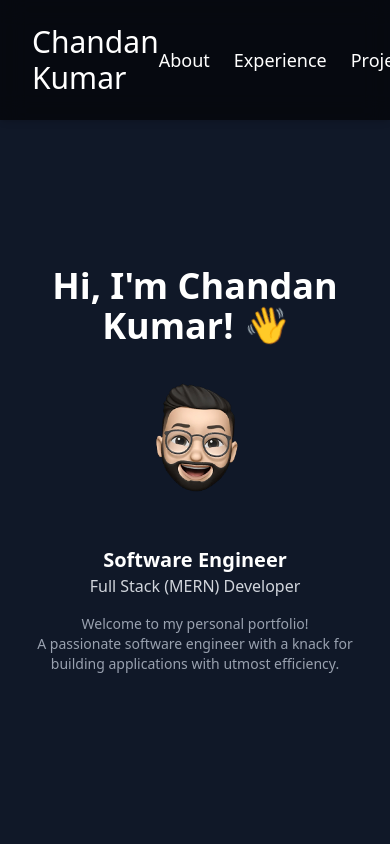
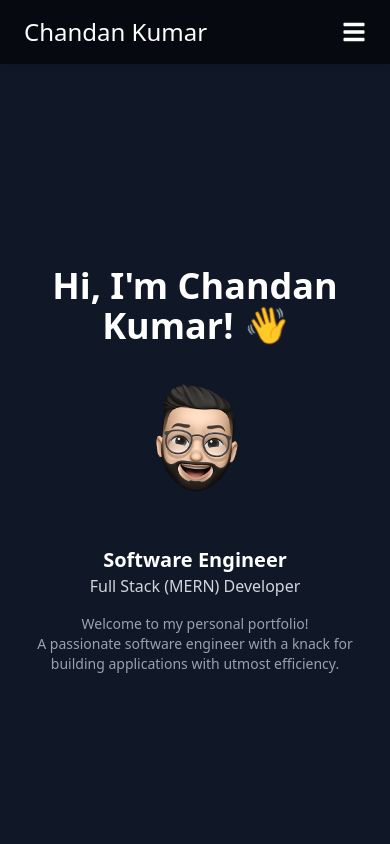
Before and after one commit to Chandankumar2131/Portfolio, a React (Vite) app: page / in a window 390 px wide. Shown: the top 844 px of the page. Built offline with nearby package versions, Linux system fonts and the light colour scheme.

Commit message:
Made navbar responsive for mobile view

```diff
--- a/src/components/Footer.jsx
+++ b/src/components/Footer.jsx
@@ -8,7 +8,7 @@ export default function Footer() {
       <div className="max-w-7xl mx-auto flex flex-col md:flex-row justify-between items-center gap-4">
         {/* Left side text */}
         <p className="text-sm text-center md:text-left">
-          © 2024 Aayush Pandey. All rights reserved.
+          © 2025 Chandan Kumar. All rights reserved.
         </p>
 
         {/* Right side links */}
--- a/src/components/Hero.jsx
+++ b/src/components/Hero.jsx
@@ -2,7 +2,10 @@ import React from "react";
 
 export default function Hero() {
   return (
-    <section className="min-h-screen pt-24 bg-gray-900 text-white flex flex-col items-center justify-center text-center px-4">
+    <section
+      id="hero"
+      className="scroll-mt-24 min-h-screen pt-24 bg-gray-900 text-white flex flex-col items-center justify-center text-center px-4"
+    >
       <h1 className="text-4xl sm:text-5xl font-bold mb-4">
         Hi, I'm Chandan Kumar! <span className="inline-block animate-wave">👋</span>
       </h1>
--- a/src/components/Navbar.jsx
+++ b/src/components/Navbar.jsx
@@ -1,9 +1,10 @@
 import React, { useState, useRef, useEffect } from 'react';
 import { Link } from 'react-scroll';
-import { FaChevronDown, FaEnvelope, FaTwitter, FaGithub, FaLinkedin } from 'react-icons/fa';
+import { FaChevronDown, FaEnvelope, FaTwitter, FaGithub, FaLinkedin, FaBars, FaTimes } from 'react-icons/fa';
 
 export default function Navbar() {
   const [dropdownOpen, setDropdownOpen] = useState(false);
+  const [menuOpen, setMenuOpen] = useState(false);
   const dropdownRef = useRef(null);
 
   // Close dropdown on outside click
@@ -22,65 +23,33 @@ export default function Navbar() {
 
   return (
     <div className="fixed top-0 w-full z-50 bg-black/60 backdrop-blur-md text-white shadow-md">
-      <div className="flex justify-between items-center px-8 py-6">
+      <div className="flex justify-between items-center px-6 py-4">
         {/* Left - Name */}
         <Link
           to="hero"
           smooth={true}
           duration={500}
-          className="text-3xl font-signature cursor-pointer hover:text-teal-400 transition"
+          className="text-2xl sm:text-3xl font-signature cursor-pointer hover:text-teal-400 transition"
         >
           Chandan Kumar
         </Link>
 
-        {/* Right - Nav Links */}
-        <ul className="flex space-x-6 text-lg font-medium items-center">
+        {/* Desktop Nav */}
+        <ul className="hidden md:flex space-x-6 text-base font-medium items-center">
           <li>
-            <Link
-              to="about"
-              smooth={true}
-              duration={500}
-              offset={-80}
-              className="cursor-pointer hover:text-gray-400"
-            >
-              About
-            </Link>
+            <Link to="about" smooth={true} duration={500} offset={-80} className="cursor-pointer hover:text-gray-400">About</Link>
           </li>
           <li>
-            <Link
-              to="experience"
-              smooth={true}
-              duration={500}
-              offset={-80}
-              className="cursor-pointer hover:text-gray-400"
-            >
-              Experience
-            </Link>
+            <Link to="experience" smooth={true} duration={500} offset={-80} className="cursor-pointer hover:text-gray-400">Experience</Link>
           </li>
           <li>
-            <Link
-              to="projects"
-              smooth={true}
-              duration={500}
-              offset={-80}
-              className="cursor-pointer hover:text-gray-400"
-            >
-              Projects
-            </Link>
+            <Link to="projects" smooth={true} duration={500} offset={-80} className="cursor-pointer hover:text-gray-400">Projects</Link>
           </li>
           <li>
-            <Link
-              to="skills"
-              smooth={true}
-              duration={500}
-              offset={-80}
-              className="cursor-pointer hover:text-gray-400"
-            >
-              Skills
-            </Link>
+            <Link to="skills" smooth={true} duration={500} offset={-80} className="cursor-pointer hover:text-gray-400">Skills</Link>
           </li>
 
-          {/* Dropdown Menu */}
+          {/* Dropdown */}
           <li className="relative" ref={dropdownRef}>
             <button
               onClick={() => setDropdownOpen(!dropdownOpen)}
@@ -92,39 +61,44 @@ export default function Navbar() {
 
             {dropdownOpen && (
               <div className="absolute right-0 mt-2 w-48 bg-gray-900 text-white rounded-md shadow-lg z-50 border border-gray-700">
-                <a
-                  href="mailto:chandansinghrkt123@gmail.com"
-                  className="flex items-center px-4 py-2 hover:bg-gray-800"
-                  target="_blank" rel="noreferrer"
-                >
-                  <FaEnvelope className="mr-2" /> Email
-                </a>
-                <a
-                  href="https://twitter.com/your-twitter-handle"
-                  className="flex items-center px-4 py-2 hover:bg-gray-800"
-                  target="_blank" rel="noreferrer"
-                >
-                  <FaTwitter className="mr-2" /> Twitter/X
-                </a>
-                <a
-                  href="https://github.com/Chandankumar2131"
-                  className="flex items-center px-4 py-2 hover:bg-gray-800"
-                  target="_blank" rel="noreferrer"
-                >
-                  <FaGithub className="mr-2" /> GitHub
-                </a>
-                <a
-                  href="https://linkedin.com/in/chandan-kumar-19748a228"
-                  className="flex items-center px-4 py-2 hover:bg-gray-800"
-                  target="_blank" rel="noreferrer"
-                >
-                  <FaLinkedin className="mr-2" /> LinkedIn
-                </a>
+                <a href="mailto:chandansinghrkt123@gmail.com" className="flex items-center px-4 py-2 hover:bg-gray-800" target="_blank" rel="noreferrer"><FaEnvelope className="mr-2" /> Email</a>
+                <a href="https://twitter.com/your-twitter-handle" className="flex items-center px-4 py-2 hover:bg-gray-800" target="_blank" rel="noreferrer"><FaTwitter className="mr-2" /> Twitter/X</a>
+                <a href="https://github.com/Chandankumar2131" className="flex items-center px-4 py-2 hover:bg-gray-800" target="_blank" rel="noreferrer"><FaGithub className="mr-2" /> GitHub</a>
+                <a href="https://linkedin.com/in/chandan-kumar-19748a228" className="flex items-center px-4 py-2 hover:bg-gray-800" target="_blank" rel="noreferrer"><FaLinkedin className="mr-2" /> LinkedIn</a>
               </div>
             )}
           </li>
         </ul>
+
+        {/* Mobile Menu Icon */}
+        <div className="md:hidden text-2xl cursor-pointer" onClick={() => setMenuOpen(!menuOpen)}>
+          {menuOpen ? <FaTimes /> : <FaBars />}
+        </div>
       </div>
+
+      {/* Mobile Menu */}
+      {menuOpen && (
+        <ul className="md:hidden flex flex-col space-y-4 px-6 pb-4 text-base font-medium bg-black/70 text-white">
+          <li>
+            <Link to="about" smooth={true} duration={500} offset={-80} className="block cursor-pointer hover:text-gray-400" onClick={() => setMenuOpen(false)}>About</Link>
+          </li>
+          <li>
+            <Link to="experience" smooth={true} duration={500} offset={-80} className="block cursor-pointer hover:text-gray-400" onClick={() => setMenuOpen(false)}>Experience</Link>
+          </li>
+          <li>
+            <Link to="projects" smooth={true} duration={500} offset={-80} className="block cursor-pointer hover:text-gray-400" onClick={() => setMenuOpen(false)}>Projects</Link>
+          </li>
+          <li>
+            <Link to="skills" smooth={true} duration={500} offset={-80} className="block cursor-pointer hover:text-gray-400" onClick={() => setMenuOpen(false)}>Skills</Link>
+          </li>
+          <li className="pt-2 border-t border-gray-600">
+            <a href="mailto:chandansinghrkt123@gmail.com" className="block py-2 hover:text-gray-400">📧 Email</a>
+            <a href="https://twitter.com/your-twitter-handle" className="block py-2 hover:text-gray-400">🐦 Twitter</a>
+            <a href="https://github.com/Chandankumar2131" className="block py-2 hover:text-gray-400">💻 GitHub</a>
+            <a href="https://linkedin.com/in/chandan-kumar-19748a228" className="block py-2 hover:text-gray-400">🔗 LinkedIn</a>
+          </li>
+        </ul>
+      )}
     </div>
   );
 }
```
